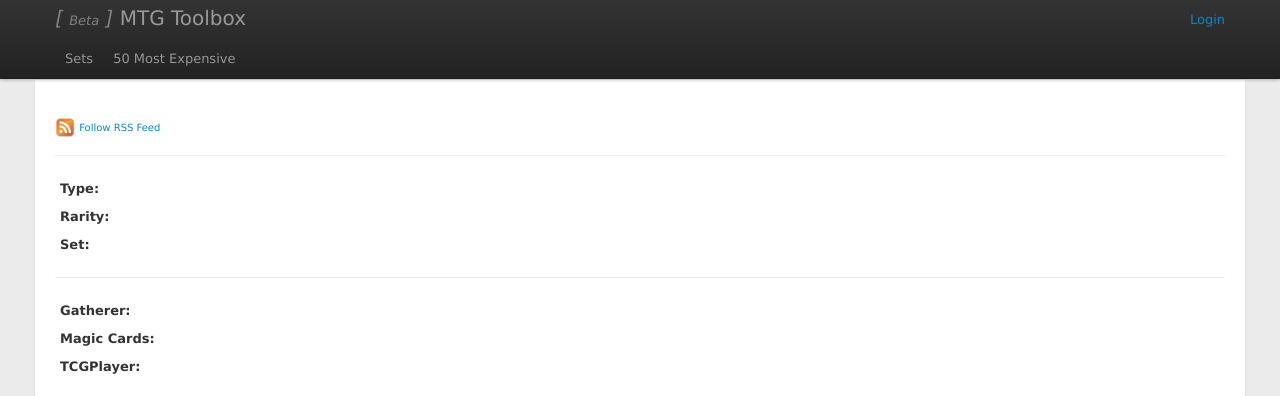
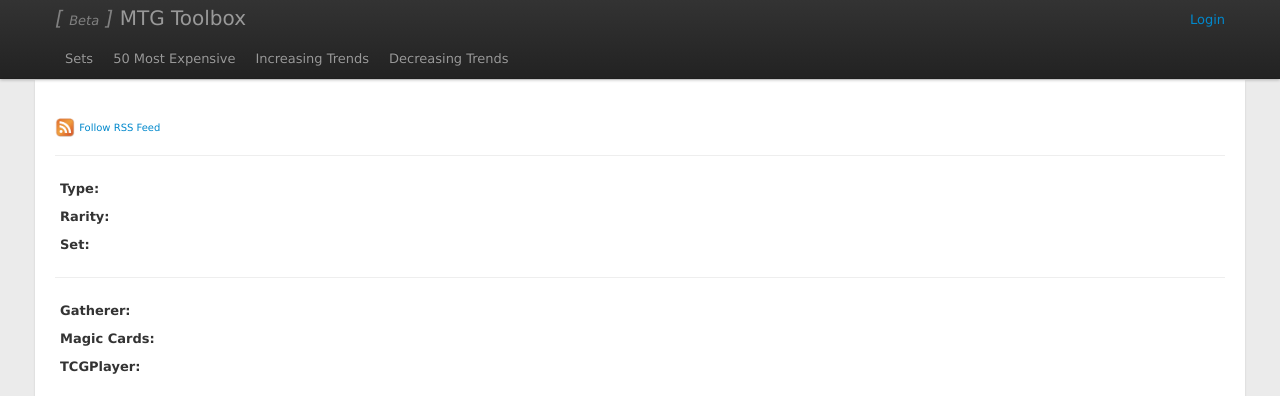
Before and after one commit to jness/MTG-Toolbox, a Django app: template templates/card.html in a window 1280 px wide. Shown: the top 396 px of the page. Run offline with Django 3.2, Linux system fonts and the light colour scheme; the template is opened without the code that fills it, so the values that code supplies are empty; parts of the project's set-up code (start-up, migrations or seed data) failed here and were passed over; some libraries are stand-ins or nearby versions.

Commit message:
trends now work correctly

```diff
--- a/WebMTG/views.py
+++ b/WebMTG/views.py
@@ -52,7 +52,7 @@ class CardDecreasedToday(BaseTemplateView):
             cache.set('prices', prices, 3600)
 
         # be sure price is signed for negative
-        prices = [ i for i in prices if i[0].is_signed ]
+        prices = [ i for i in prices if i[0].is_signed() ]
         prices.sort()
 
         self.context['cards'] = prices[0:50]
@@ -81,7 +81,7 @@ class CardIncreaseToday(BaseTemplateView):
             cache.set('prices', prices, 3600)
 
         # be sure the price is not signed
-        prices = [ i for i in prices if not i[0].is_signed ]
+        prices = [ i for i in prices if not i[0].is_signed() ]
         prices.sort()
         prices.reverse()
 
--- a/templates/menu.html
+++ b/templates/menu.html
@@ -29,6 +29,8 @@
 	    {% endif %}
 	    <li><a href="{% url my_set_view %}">Sets</a></li>
 	    <li><a href="{% url top_view %}">50 Most Expensive</a></li>
+	    <li><a href="{% url increased_view %}">Increasing Trends</a></li>
+	    <li><a href="{% url decreased_view %}">Decreasing Trends</a></li>
 
 
 	  </ul>
```
